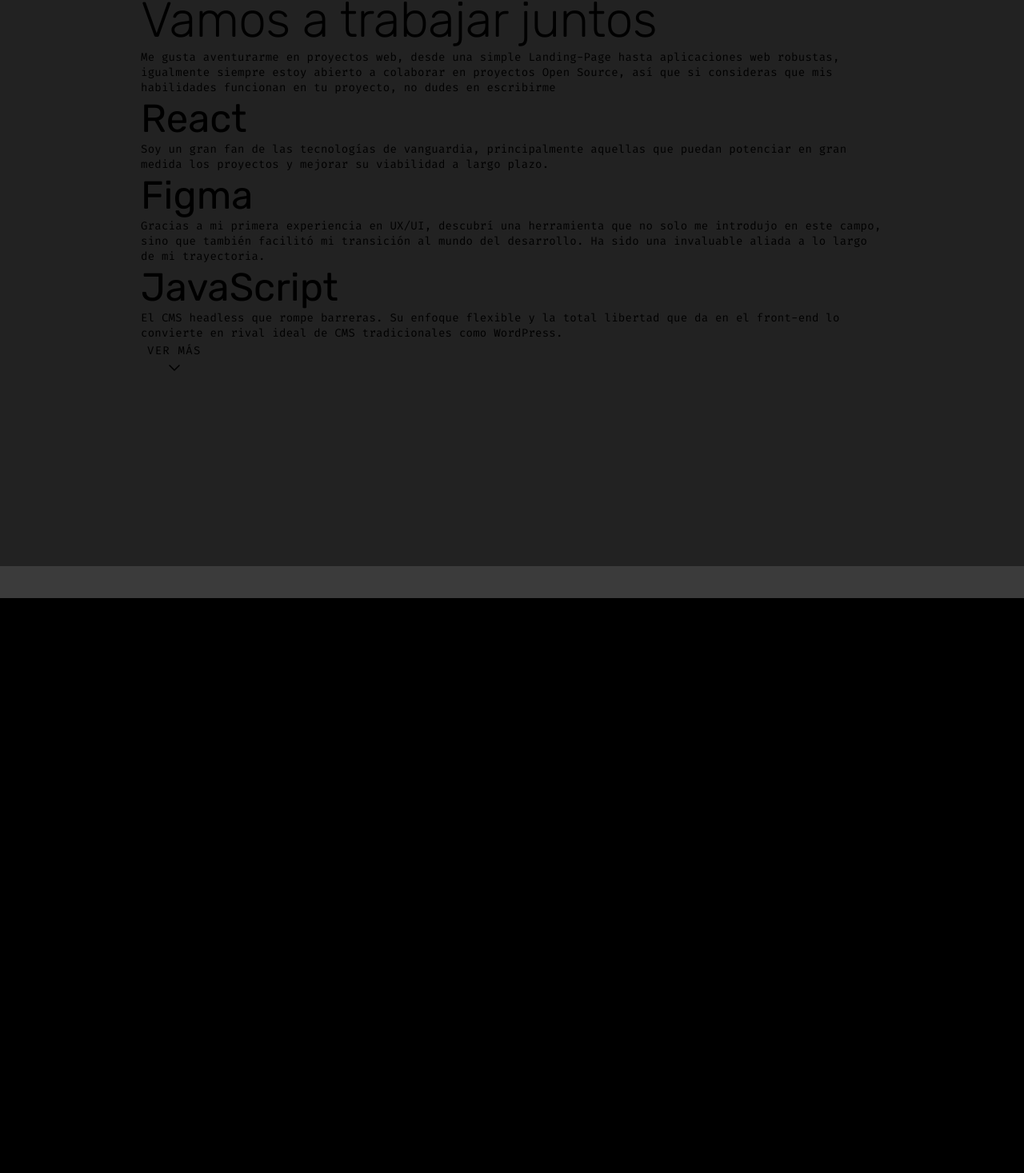
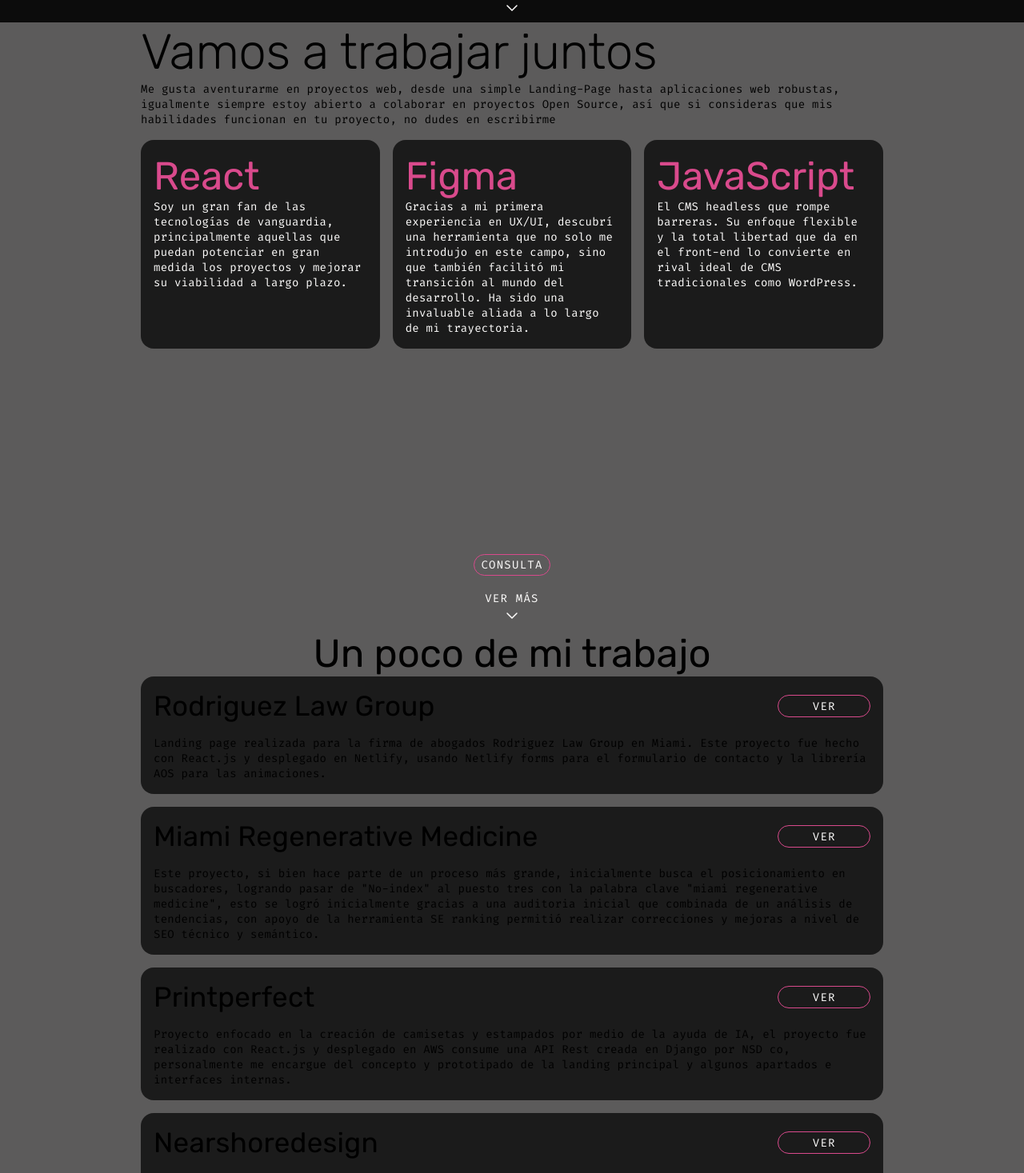
Before and after one commit to xvvas/jsx-perse-dev-portafolio, a React (Vite) app: page / in a window 1280 px wide. Shown: the part 772-2239 px from the top of the page at 80% size. Before the commit the page ends 1520 px from the top, so only its background shows below. Built offline with nearby package versions, Linux system fonts and the light colour scheme.

Commit message:
add contetn and btns

```diff
--- a/src/components/content/home/aboutMeContent/AboutMeContent.css
+++ b/src/components/content/home/aboutMeContent/AboutMeContent.css
@@ -0,0 +1,57 @@
+.AboutMeContent{
+    gap: 1rem;
+}
+
+
+.aboutMeContent__head{
+    display: flex;
+    flex-direction: column;
+}
+
+.aboutMeContent__content{
+    width: -webkit-fill-available;
+    display: flex;
+    flex-direction: column;
+    flex: 1;
+    gap: 1rem;
+}
+
+.aboutMeContent__cta {
+    width: -webkit-fill-available;
+    display: flex;
+    flex: 1;
+    justify-content: center;
+    align-items: flex-end;
+}
+
+.aboutMeContent__cards{
+    width: -webkit-fill-available;
+    display: flex;
+    gap: 1rem;
+}
+
+.aboutMeContent__initScroll {
+    width: -webkit-fill-available;
+    height: 10%;
+    display: flex;
+    flex-direction: column;
+    justify-content: flex-end;
+    align-items: center;
+}
+
+.aboutMeContent__card>h3{
+    color: var(--color-secondary);
+}
+
+.aboutMeContent__card>p{
+    color: var(--color-White);
+}
+
+
+.aboutMeContent__initScroll>button{
+    color: var(--color-White);
+}
+
+.aboutMeContent__initScroll>button>svg>path{
+    stroke: var(--color-White);
+}
--- a/src/components/content/home/aboutMeContent/AboutMeContent.jsx
+++ b/src/components/content/home/aboutMeContent/AboutMeContent.jsx
@@ -1,7 +1,9 @@
-import { TypeBody2, TypeButton, TypeH2, TypeH3 } from "@cu/fonts/Type"
+//css
+import "./AboutMeContent.css"
+//utils
+import { TypeBody2, TypeH2, TypeH3 } from "@cu/fonts/Type"
 import { ContainerCard, ContainerSection } from "@cu/containers/Containers"
-import IconNavArrowDown from "@cu/icons/Icons"
-import { BtnArrowDown } from "@/components/util/interface/btns/Btns"
+import { BtnArrowDown, BtnOutline } from "@cu/interface/btns/Btns"
 
 export default function AboutMeContent() {
     return (
@@ -12,18 +14,21 @@
             </div>
             <div className="aboutMeContent__content">
                 <div className="aboutMeContent__cards">
-                    <ContainerCard>
+                    <ContainerCard className={"aboutMeContent__card"}>
                         <TypeH3>React</TypeH3>
                         <TypeBody2>Soy un gran fan de las tecnologías de vanguardia, principalmente aquellas que puedan potenciar en gran medida los proyectos y mejorar su viabilidad a largo plazo.</TypeBody2>
                     </ContainerCard>
-                    <ContainerCard>
+                    <ContainerCard className={"aboutMeContent__card"}>
                         <TypeH3>Figma</TypeH3>
                         <TypeBody2>Gracias a mi primera experiencia en UX/UI, descubrí una herramienta que no solo me introdujo en este campo, sino que también facilitó mi transición al mundo del desarrollo. Ha sido una invaluable aliada a lo largo de mi trayectoria.</TypeBody2>
                     </ContainerCard>
-                    <ContainerCard>
+                    <ContainerCard className={"aboutMeContent__card"}>
                         <TypeH3>JavaScript</TypeH3>
                         <TypeBody2>El CMS headless que rompe barreras. Su enfoque flexible y la total libertad que da en el front-end lo convierte en rival ideal de CMS tradicionales como WordPress.</TypeBody2>
                     </ContainerCard>
+                </div>
+                <div className="aboutMeContent__cta">
+                    <BtnOutline label={"Consulta"}/>
                 </div>
                 <div className="aboutMeContent__initScroll">
                     <BtnArrowDown label="Ver más"/>
--- /dev/null
+++ b/src/components/content/home/contactContent/ContactContent.jsx
@@ -0,0 +1,5 @@
+export default function ContactContent(){
+    return(
+
+    )
+}
--- /dev/null
+++ b/src/components/content/home/contentWork/ContentWork.css
@@ -0,0 +1,36 @@
+.contentWork__head,
+.contentWork__initScroll{
+    width: -webkit-fill-available;
+    display: flex;
+    flex: 1;
+    justify-content: center;
+    align-items: center;
+}
+
+.contentWork__cards {
+    width: -webkit-fill-available;
+    display: flex;
+    flex-direction: column;
+    gap: 1rem;
+}
+
+.contentWork__card{
+    display: flex;
+    flex-wrap: wrap;
+    gap: 1rem;
+}
+
+.contentWork__cardHead{
+    width: -webkit-fill-available;
+    display: flex;
+    justify-content: space-between;
+    align-items: center;
+}
+
+.contentWork__cardHead>h4{
+    flex: 8;
+}
+
+.contentWork__cardHead>button{
+    flex: 1;
+}
--- /dev/null
+++ b/src/components/content/home/contentWork/ContentWork.jsx
@@ -0,0 +1,65 @@
+//css
+import "./ContentWork.css"
+
+//utils
+import { ContainerCard, ContainerSection } from "@cu/containers/Containers";
+import { TypeBody2, TypeH3, TypeH4 } from "@cu/fonts/Type";
+import { BtnArrowDown, BtnOutline } from "@cu/interface/btns/Btns";
+
+export function ContentWork() {
+    return (
+        <ContainerSection className="ContentWork">
+            <div className="contentWork__head">
+                <TypeH3>Un poco de mi trabajo</TypeH3>
+            </div>
+            <div className="contentWork__cards">
+                <ContainerCard className="contentWork__card">
+                    <div className="contentWork__cardHead">
+                        <TypeH4>Rodriguez Law Group</TypeH4>
+                        <BtnOutline label={"ver"} />
+                    </div>
+                    <TypeBody2>
+                        Landing page realizada para la firma de abogados Rodriguez Law Group en Miami.
+                        Este proyecto fue hecho con React.js y desplegado en Netlify, usando Netlify
+                        forms para el formulario de contacto y la librería AOS para las animaciones.
+                    </TypeBody2>
+                </ContainerCard>
+                <ContainerCard className="contentWork__card">
+                    <div className="contentWork__cardHead">
+                        <TypeH4>Miami Regenerative Medicine</TypeH4>
+                        <BtnOutline label={"ver"} />
+                    </div>
+                    <TypeBody2>
+                        Este proyecto, si bien hace parte de un proceso más grande, inicialmente busca el posicionamiento en buscadores,
+                        logrando pasar de &quot;No-index&quot; al puesto tres con la palabra clave &quot;miami regenerative medicine&quot;,
+                        esto se logró inicialmente gracias a una auditoria inicial que combinada de un análisis de tendencias,
+                        con apoyo de la herramienta SE ranking permitió realizar correcciones y mejoras a nivel de SEO técnico y semántico.
+                    </TypeBody2>
+                </ContainerCard>
+                <ContainerCard className="contentWork__card">
+                    <div className="contentWork__cardHead">
+                        <TypeH4>Printperfect</TypeH4>
+                        <BtnOutline label={"ver"} />
+                    </div>
+                    <TypeBody2>
+                        Proyecto enfocado en la creación de camisetas y estampados por medio de la ayuda de IA, el proyecto fue realizado con React.js y desplegado en AWS
+                        consume una API Rest creada en Django por NSD co, personalmente me encargue del concepto y prototipado de la landing principal y algunos apartados e
+                        interfaces internas.
+                    </TypeBody2>
+                </ContainerCard>
+                <ContainerCard className="contentWork__card">
+                    <div className="contentWork__cardHead">
+                        <TypeH4>Nearshoredesign</TypeH4>
+                        <BtnOutline label={"ver"} />
+                    </div>
+                    <TypeBody2>
+                        Landign page creada para NDS co, Este proyecto fue hecho con React.js y desplegado en Vercel
+                    </TypeBody2>
+                </ContainerCard>
+            </div>
+            <div className="contentWork__initScroll">
+                <BtnArrowDown label="Ver más" />
+            </div>
+        </ContainerSection>
+    )
+}
--- a/src/components/pages/landing/Home.jsx
+++ b/src/components/pages/landing/Home.jsx
@@ -1,3 +1,4 @@
+import { ContentWork } from "@/components/content/home/contentWork/ContentWork";
 import AboutMeContent from "@cc/home/aboutMeContent/AboutMeContent";
 import MainContent from "@cc/home/mainContent/MainContent";
 
@@ -6,6 +7,7 @@
         <>
             <MainContent />
             <AboutMeContent />
+            <ContentWork />
         </>
     )
 }
--- a/src/components/util/containers/Containers.css
+++ b/src/components/util/containers/Containers.css
@@ -14,18 +14,25 @@
 
 .ContainerMain{
     width: -webkit-fill-available;
-    min-height: 90vh;
+    min-height: 95vh;
     display: flex;
     flex-direction: column;
     padding: 0px clamp(2rem, 30vw - 13rem, 12rem);
-    background-color: rgb(34, 34, 34);
+    background-color: rgb(12, 12, 12);
 }
 
 .ContainerSection{
     width: -webkit-fill-available;
-    min-height: 90vh;
+    min-height: 95vh;
     display: flex;
     flex-direction: column;
-    padding: 0px clamp(2rem, 30vw - 13rem, 12rem);
-    background-color: rgb(34, 34, 34);
+    padding: 0rem clamp(2rem, 30vw - 13rem, 12rem);
+    background-color: rgb(92, 91, 91);
 }
+
+.ContainerCard{
+    flex: 1;
+    padding: 1rem;
+    border-radius: 1rem;
+    background-color: var(--color-deep-black);
+}
--- a/src/components/util/containers/Containers.jsx
+++ b/src/components/util/containers/Containers.jsx
@@ -47,7 +47,7 @@
 
 export function ContainerSection({children, className}){
     return(
-        <section className={`ContainerMain ${className ? className : ''}`}>
+        <section className={`ContainerSection ${className ? className : ''}`}>
             {children}
         </section>
     )
@@ -65,3 +65,8 @@
         </div>
     )
 }
+
+ContainerCard.propTypes = {
+    children: PropTypes.node.isRequired,
+    className: PropTypes.string,
+}
--- a/src/components/util/interface/btns/Btns.css
+++ b/src/components/util/interface/btns/Btns.css
@@ -3,3 +3,18 @@
     outline: none;
     border-color: transparent;
 }
+
+.BtnOutline{
+    outline: none;
+    color: var(--color-White);
+    padding: 0.2rem 0.5rem;
+    border-radius: 1rem;
+    border: 1px solid var(--color-secondary);
+    background: transparent;
+}
+
+.BtnOutline:hover{
+    outline: none;
+    color: var(--color-White);
+    background: var(--color-secondary);
+}
--- a/src/components/util/interface/btns/Btns.jsx
+++ b/src/components/util/interface/btns/Btns.jsx
@@ -20,3 +20,16 @@
     className: PropTypes.string,
     label: PropTypes.string.isRequired,
 }
+
+export function BtnOutline({ className, label }) {
+    return (
+        <button className={`BtnOutline ${className}`}>
+            <TypeButton>{label}</TypeButton>
+        </button>
+    )
+}
+
+BtnOutline .propTypes = {
+    className: PropTypes.string,
+    label: PropTypes.string.isRequired,
+}
```
